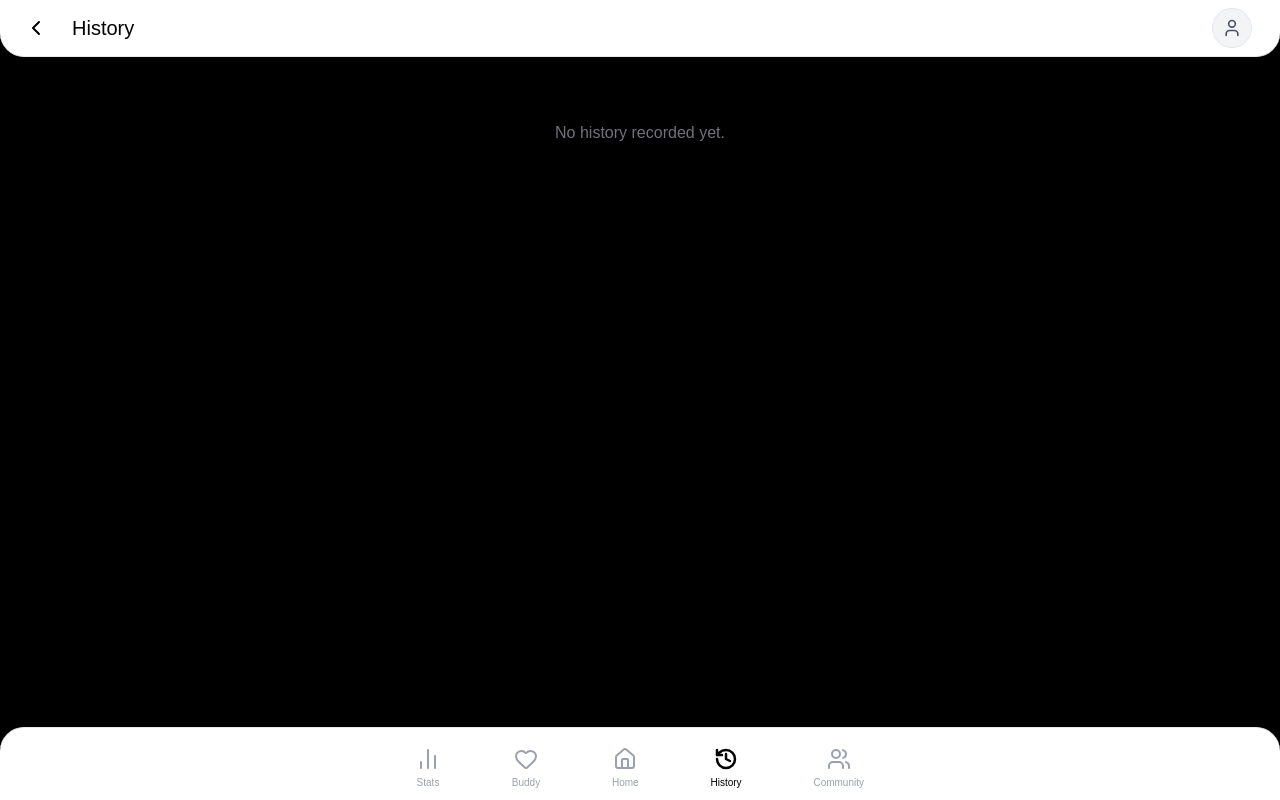
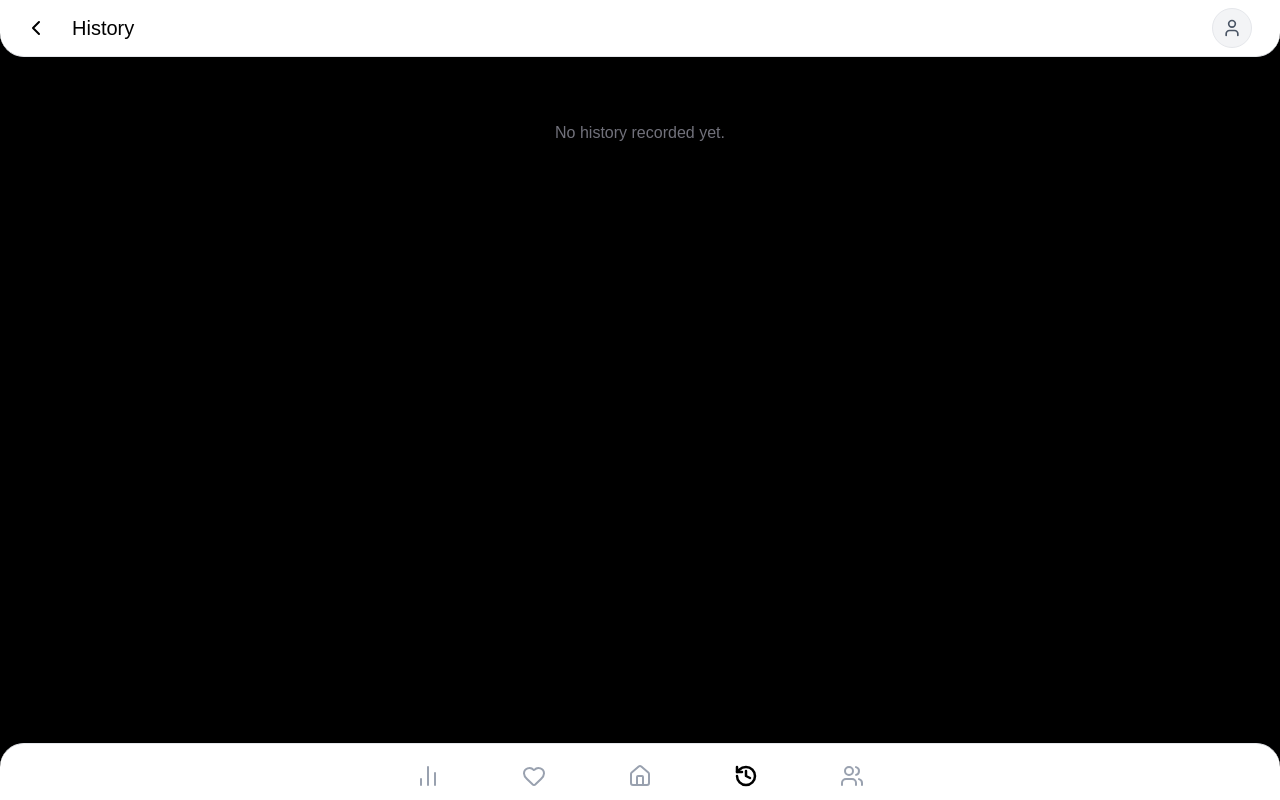
Before and after one commit to anuragkumart16/Esteemed, a Next.js app in the folder client_side/: page /history in a window 1280 px wide. Built offline with nearby package versions, Linux system fonts and the light colour scheme.

Commit message:
reduced the size of bottom navigation icons and removed the bottom text

```diff
--- a/client_side/components/BottomNav.tsx
+++ b/client_side/components/BottomNav.tsx
@@ -11,30 +11,30 @@ export default function BottomNav() {
 
     return (
         <div className="fixed bottom-0 left-0 right-0 bg-white border-t border-gray-200 pb-safe pt-2 px-6 rounded-t-3xl shadow-[0_-4px_6px_-1px_rgba(0,0,0,0.1)] z-50">
-            <div className="flex justify-between items-center max-w-md mx-auto h-16">
+            <div className="flex justify-between items-center max-w-md mx-auto h-12">
                 <Link href="/stats" className={`flex flex-col items-center gap-1 ${isActive('/stats') ? 'text-black' : 'text-gray-400'}`}>
                     <BarChart2 size={24} strokeWidth={isActive('/stats') ? 2.5 : 2} />
-                    <span className="text-[10px] font-medium">Stats</span>
+                    {/* <span className="text-[10px] font-medium">Stats</span> */}
                 </Link>
 
                 <Link href="/buddy" className={`flex flex-col items-center gap-1 ${isActive('/buddy') ? 'text-black' : 'text-gray-400'}`}>
                     <Heart size={24} strokeWidth={isActive('/buddy') ? 2.5 : 2} />
-                    <span className="text-[10px] font-medium">Buddy</span>
+                    {/* <span className="text-[10px] font-medium">Buddy</span> */}
                 </Link>
 
                 <Link href="/landing" className={`flex flex-col items-center gap-1 ${isActive('/landing') ? 'text-black' : 'text-gray-400'}`}>
                     <Home size={24} strokeWidth={isActive('/landing') ? 2.5 : 2} />
-                    <span className="text-[10px] font-medium">Home</span>
+                    {/* <span className="text-[10px] font-medium">Home</span> */}
                 </Link>
 
                 <Link href="/history" className={`flex flex-col items-center gap-1 ${isActive('/history') ? 'text-black' : 'text-gray-400'}`}>
                     <History size={24} strokeWidth={isActive('/history') ? 2.5 : 2} />
-                    <span className="text-[10px] font-medium">History</span>
+                    {/* <span className="text-[10px] font-medium">History</span> */}
                 </Link>
 
                 <Link href="/community" className={`flex flex-col items-center gap-1 ${isActive('/community') ? 'text-black' : 'text-gray-400'}`}>
                     <Users size={24} strokeWidth={isActive('/community') ? 2.5 : 2} />
-                    <span className="text-[10px] font-medium">Community</span>
+                    {/* <span className="text-[10px] font-medium">Community</span> */}
                 </Link>
             </div>
         </div>
```
